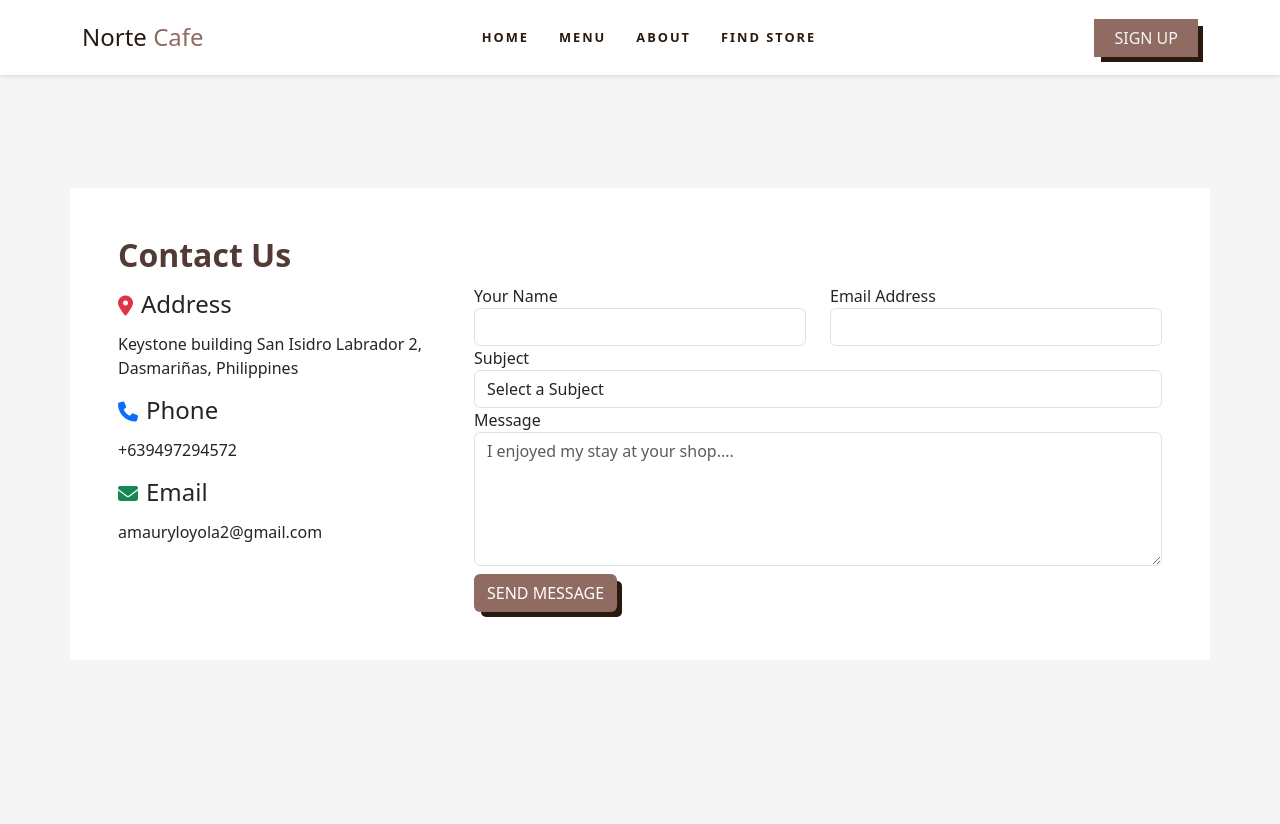
After one commit to dev-nass/NorteCafe, a PHP site: page /resources/views/contactUs.view.php in a window 1280 px wide. The commit adds this page. Run offline with PHP 8.4, Linux system fonts and the light colour scheme; style sheets or scripts are compiled from the project's sources; some web fonts are replaced.

Commit message:
Contact Us Done

```diff
--- a/resources/css/util.css
+++ b/resources/css/util.css
@@ -37,6 +37,12 @@ body {
 .section-header {
     color: var(--clr-dark);
     font-size: 2.5rem;
+    font-weight: 800;
+}
+
+.section-headerv2 {
+    color: var(--clr-dark);
+    font-size: 2rem;
     font-weight: 800;
 }
 
--- /dev/null
+++ b/resources/views/contactUs.view.php
@@ -0,0 +1,66 @@
+<?php include('../../resources/views/components/head.php') ?>
+<?php include('../../resources/views/components/navbar.php') ?>
+
+<section class="vh-100 d-flex justify-content-center align-items-center mt-4">
+    <div class="container white-bg p-5">
+        <div class="row">
+            <!-- Contact Information -->
+            <div class="col-md-4">
+                <div class="contact-info">
+                    <h2 class="section-headerv2">Contact Us</h2>
+                    <div class="mt-3">
+                        <h3 class="h4"><i class="fa-solid fa-map-marker-alt h5 me-2 text-danger"></i>Address</h3>
+                        <p>Keystone building San Isidro Labrador 2, Dasmariñas, Philippines</p>
+                    </div>
+                    <div>
+                        <h3 class="h4"><i class="fas fa-phone h5 me-2 text-primary"></i>Phone</h3>
+                        <p>+639497294572</p>
+                    </div>
+                    <div>
+                        <h3 class="h4"><i class="fas fa-envelope h5 me-2 text-success"></i>Email</h3>
+                        <p>amauryloyola2@gmail.com</p>
+                    </div>
+                </div>
+            </div>
+
+            <!-- Contact Form -->
+            <div class="col-md-8 mt-5">
+                <div class="contact-form">
+                    <form action="process_contact.php" method="POST">
+                        <div class="row">
+                            <div class="col-md-6">
+                                <div class="form-group">
+                                    <label for="name">Your Name</label>
+                                    <input type="text" class="form-control" id="name" name="name" required>
+                                </div>
+                            </div>
+                            <div class="col-md-6">
+                                <div class="form-group">
+                                    <label for="email">Email Address</label>
+                                    <input type="email" class="form-control" id="email" name="email" required>
+                                </div>
+                            </div>
+                        </div>
+                        <div class="form-group">
+                            <label for="subject">Subject</label>
+                            <select class="form-control" id="subject" name="subject" required>
+                                <option value="">Select a Subject</option>
+                                <option value="Inquiry">Inquiry</option>
+                                <option value="Feedback">Feedback</option>
+                                <option value="Support">Support</option>
+                            </select>
+                        </div>
+                        <div class="form-group mb-2">
+                            <label for="message">Message</label>
+                            <textarea class="form-control" id="message" name="message" rows="5" placeholder="I enjoyed my stay at your shop...." required></textarea>
+                        </div>
+                        <button type="submit" class="btn choco-btn text-white">Send Message</button>
+                    </form>
+                </div>
+            </div>
+        </div>
+    </div>
+</section>
+
+
+<?php include('../../resources/views/components/foot.php') ?>
```
